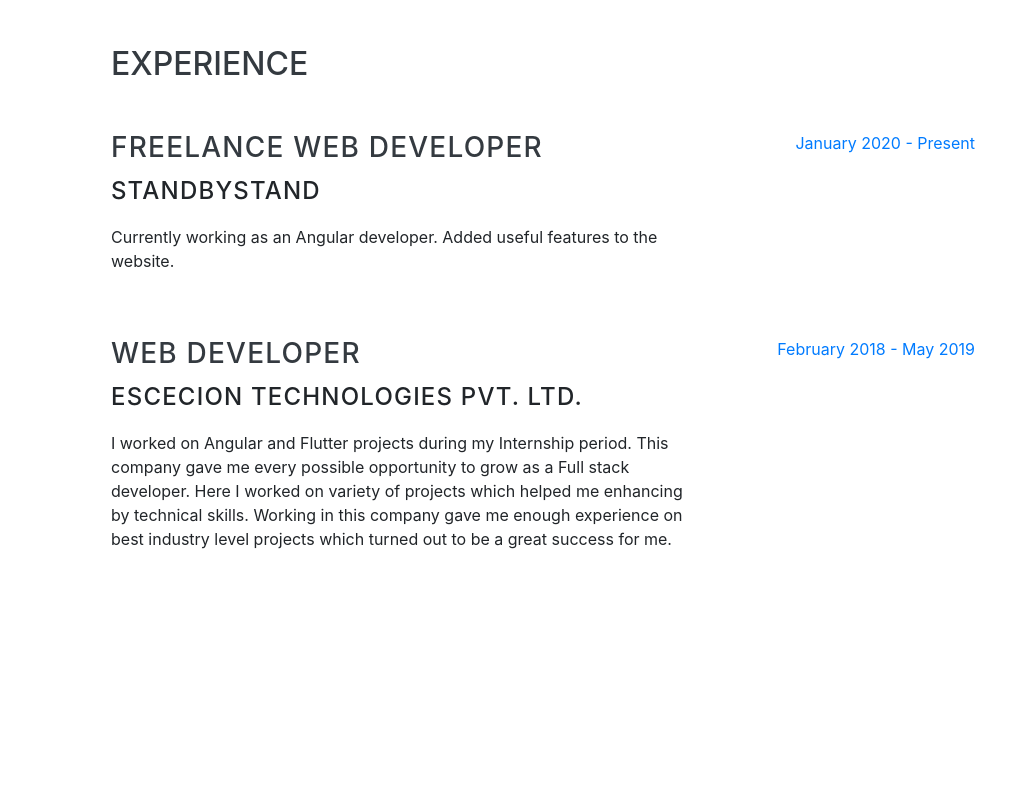
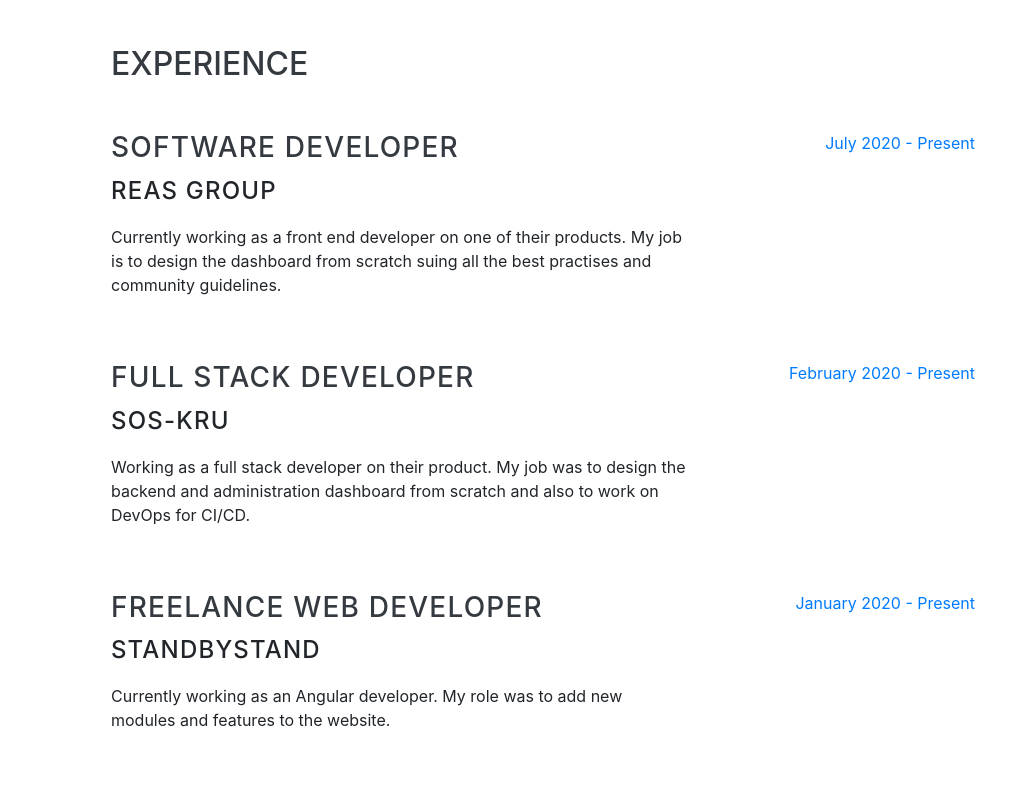
Before and after one commit to NaimishVerma17/naimishverma17.github.io, a website with bundled scripts: page index.html in a window 1280 px wide. Shown: the part 804-1597 px from the top of the page, without its empty margins (257-1280 px from the left). Built offline with nearby package versions, Linux system fonts and the light colour scheme; a web font is replaced by a local one.

Commit message:
added more experience

```diff
--- a/index.html
+++ b/index.html
@@ -106,10 +106,37 @@
 
             <div class="resume-item d-flex flex-column flex-md-row justify-content-between mb-5">
                 <div class="resume-content">
+                    <h3 class="mb-0 spacing">Software Developer</h3>
+                    <div class="subheading mb-3 mt-2 spacing">REAS Group</div>
+                    <p>
+                        Currently working as a front end developer on one of their products.
+                        My job is to design the dashboard from scratch suing all the best practises and
+                        community guidelines.
+                    </p>
+                </div>
+                <div class="resume-date text-md-right">
+                    <span class="text-primary">July 2020 - Present</span>
+                </div>
+            </div>
+            <div class="resume-item d-flex flex-column flex-md-row justify-content-between mb-5">
+                <div class="resume-content">
+                    <h3 class="mb-0 spacing">Full Stack Developer</h3>
+                    <div class="subheading mb-3 mt-2 spacing">SOS-Kru</div>
+                    <p>
+                        Working as a full stack developer on their product. My job was to design the backend
+                        and administration dashboard from scratch and also to work on DevOps for CI/CD.
+                    </p>
+                </div>
+                <div class="resume-date text-md-right">
+                    <span class="text-primary">February 2020 - Present</span>
+                </div>
+            </div>
+            <div class="resume-item d-flex flex-column flex-md-row justify-content-between mb-5">
+                <div class="resume-content">
                     <h3 class="mb-0 spacing">Freelance Web Developer</h3>
                     <div class="subheading mb-3 mt-2 spacing">StandByStand</div>
                     <p>
-                        Currently working as an Angular developer. Added useful features to the website.
+                        Currently working as an Angular developer. My role was to add new modules and features to the website.
                     </p>
                 </div>
                 <div class="resume-date text-md-right">
```
